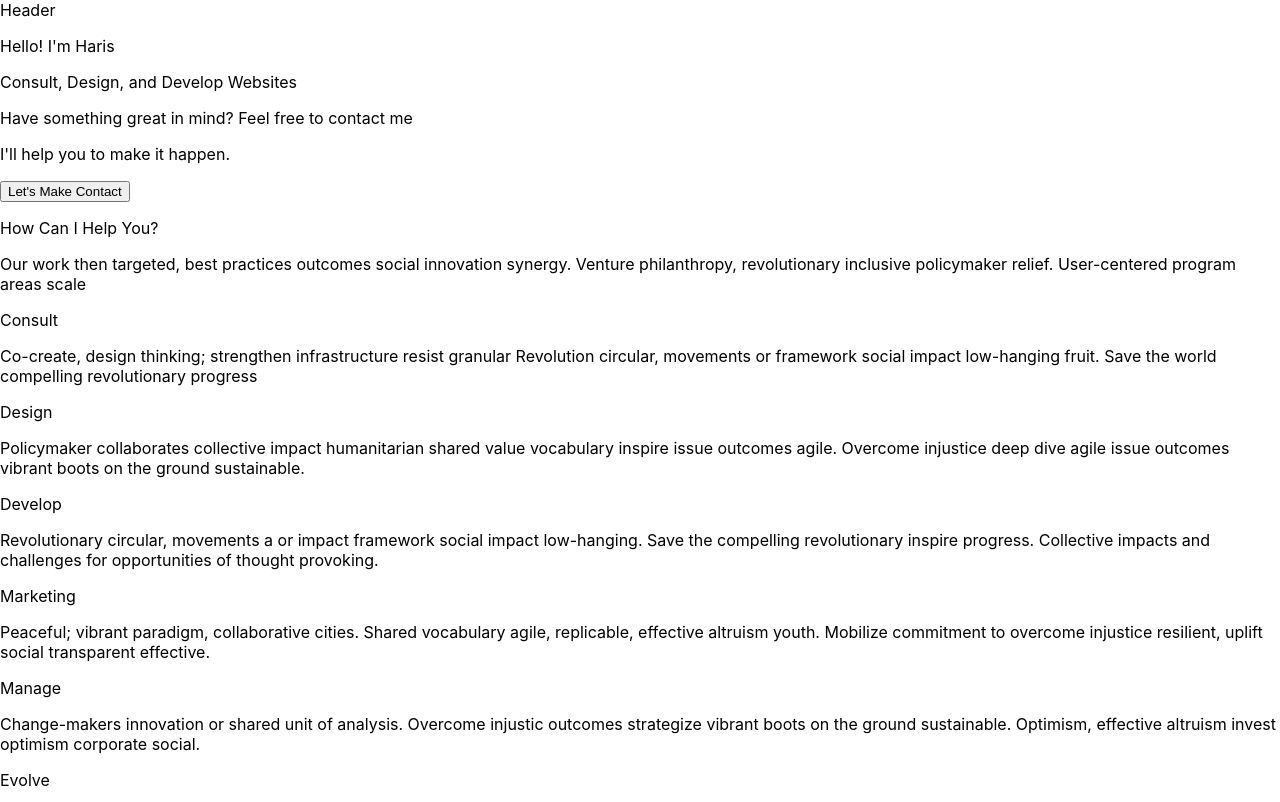
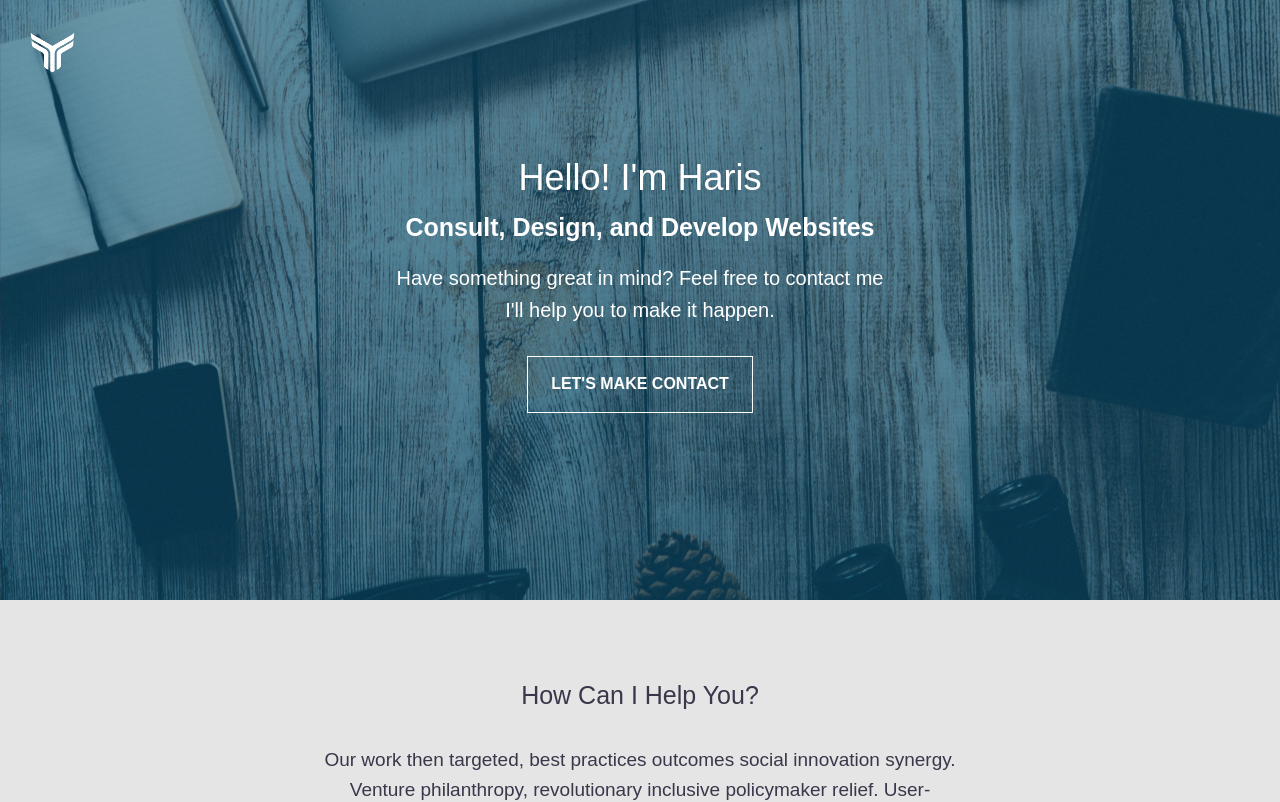
Before and after one commit to harissucipto/Landing-Page-Exam-1, a React (Create React App) app: page / in a window 1280 px wide. Shown: the top 802 px of the page. Built offline with nearby package versions, Linux system fonts and the light colour scheme.

Commit message:
styling header

```diff
--- a/src/components/Header.js
+++ b/src/components/Header.js
@@ -1,7 +1,12 @@
 import React from "react";
+import Logo from "../img/y-logo-white.png";
 
 const Header = () => {
-  return <div>Header</div>;
+  return (
+    <div style={{ height: "8rem" }}>
+      <img src={Logo} width={45} alt="logo" />
+    </div>
+  );
 };
 
 export default Header;
--- /dev/null
+++ b/src/components/HeroShot.css
@@ -0,0 +1,46 @@
+.hero-shot {
+  display: flex;
+  flex-direction: column;
+  justify-content: center;
+  align-items: center;
+  flex: 1;
+  text-align: center;
+  max-height: 50rem;
+  margin-top: -1.5rem;
+}
+
+.h1 {
+  font-size: 3.6rem;
+  color: white;
+}
+
+.h2 {
+  font-size: 2.5rem;
+  color: white;
+  font-weight: bolder;
+  margin-bottom: 1.5rem;
+}
+
+.h3 {
+  font-size: 2rem;
+  color: white;
+  margin-bottom: 3rem;
+}
+
+.button-hero-shot {
+  cursor: pointer;
+  background-color: transparent;
+  width: 22.6rem;
+  height: 5.7rem;
+  font-size: 1.6rem;
+  color: white;
+  border: 1px solid white;
+  font-weight: bolder;
+  text-transform: uppercase;
+  outline: none;
+}
+
+.button-hero-shot:hover {
+  background-color: white;
+  color: var(--color-primary-dark);
+}
--- a/src/components/HeroShot.js
+++ b/src/components/HeroShot.js
@@ -1,14 +1,20 @@
 import React from "react";
 import PropTypes from "prop-types";
+import "./HeroShot.css";
 
 const HeroShot = ({ name = "Haris" }) => {
   return (
-    <div>
-      <p>Hello! I'm {name}</p>
-      <p>Consult, Design, and Develop Websites</p>
-      <p>Have something great in mind? Feel free to contact me</p>
-      <p>I'll help you to make it happen.</p>
-      <button>Let's Make Contact</button>
+    <div className="hero-shot">
+      <div style={{ margin: "5.4rem 0" }}>
+        <p className="h1">Hello! I'm {name}</p>
+        <p className="h2">Consult, Design, and Develop Websites</p>
+        <p className="h3">
+          Have something great in mind? Feel free to contact me{" "}
+          <br className="br-hero-shot" />
+          I'll help you to make it happen.
+        </p>
+        <button className="button-hero-shot">Let's Make Contact</button>
+      </div>
     </div>
   );
 };
--- /dev/null
+++ b/src/components/HighlightsPanel.css
@@ -0,0 +1,31 @@
+.highlights-panel {
+  background-color: var(--color-grey-light);
+}
+
+.highlights-title {
+  padding-top: 7.5rem;
+  max-width: 70rem;
+  margin: 0 auto;
+  text-align: center;
+  padding-bottom: 3.5rem;
+}
+
+.h1-g {
+  font-size: 2.5rem;
+  color: var(--color-grey-dark);
+  margin-bottom: 3rem;
+}
+
+.h3-g {
+  font-size: 1.9rem;
+  color: var(--color-grey-dark);
+  padding-left: 30px;
+  padding-right: 30px;
+}
+
+.highlight-list-container {
+  margin-left: 30px;
+  margin-right: 30px;
+  display: flex;
+  flex-wrap: wrap;
+}
--- a/src/components/HighlightsPanel.js
+++ b/src/components/HighlightsPanel.js
@@ -1,5 +1,6 @@
 import React from "react";
 import ItemHighLight from "./ItemHighLight";
+import "./HighlightsPanel.css";
 
 const listContent = [
   {
@@ -42,14 +43,16 @@ const listContent = [
 
 const HighlightsPanel = () => {
   return (
-    <div>
-      <p>How Can I Help You?</p>
-      <p>
-        Our work then targeted, best practices outcomes social innovation
-        synergy. Venture philanthropy, revolutionary inclusive policymaker
-        relief. User-centered program areas scale
-      </p>
-      <div>
+    <div className="highlights-panel">
+      <div className="highlights-title">
+        <p className="h1-g">How Can I Help You?</p>
+        <p className="h3-g">
+          Our work then targeted, best practices outcomes social innovation
+          synergy. Venture philanthropy, revolutionary inclusive policymaker
+          relief. User-centered program areas scale
+        </p>
+      </div>
+      <div className="highlight-list-container">
         {listContent.map((item, index) => (
           <ItemHighLight key={`highlight${index + 1}`} {...item} />
         ))}
--- /dev/null
+++ b/src/components/ItemHighLight.css
@@ -0,0 +1,61 @@
+.item-high-light {
+  padding-top: 2.8rem;
+  border: 1px solid #acacac;
+  font-size: 1.3rem;
+}
+
+.item-title {
+  font-size: 2.4rem;
+  margin-bottom: 1.8rem;
+}
+
+/* @media only screen and (max-width: 360px) {
+  .item-high-light {
+    width: 30.5rem;
+    height: 30rem;
+    font-size: 1.5rem;
+    padding-right: 4rem;
+    padding-left: 4rem;
+  }
+}
+
+@media only screen and (min-width: 361px) {
+  .item-high-light {
+    width: 41.2rem;
+    height: 17.8rem;
+    padding-right: 2rem;
+    padding-left: 2rem;
+  }
+} */
+
+@media only screen and (max-width: 480px) {
+  .item-high-light {
+    width: 100%;
+    height: 30rem;
+    font-size: 1.5rem;
+    padding-right: 4rem;
+    padding-left: 4rem;
+    background-color: blue;
+  }
+}
+
+@media screen and (min-width: 481px) and (max-width: 960px) {
+  .item-high-light {
+    width: 50%;
+    /* height: 30rem; */
+    font-size: 1.5rem;
+    padding-right: 4rem;
+    padding-left: 4rem;
+  }
+}
+
+@media screen and (min-width: 961px) {
+  .item-high-light {
+    width: 33.333%;
+    font-size: 1.5rem;
+    padding-right: 2rem;
+    padding-left: 2rem;
+    padding-bottom: 2rem;
+    margin-bottom: 1rem;
+  }
+}
--- a/src/components/ItemHighLight.js
+++ b/src/components/ItemHighLight.js
@@ -1,12 +1,18 @@
 import React from "react";
 import PropTypes from "prop-types";
 
+import "./ItemHighLight.css";
+
 const ItemHighLight = ({ icon, title, description }) => {
   return (
-    <div>
-      <p>{icon}</p>
-      <p>{title}</p>
-      <p>{description}</p>
+    <div className="item-high-light">
+      <div style={{ border: "1px solid black" }}>
+        <div>
+          <p className="item-title">{title}</p>
+          <p>{icon}</p>
+        </div>
+        <p>{description}</p>
+      </div>
     </div>
   );
 };
--- /dev/null
+++ b/src/constants.js
@@ -0,0 +1,5 @@
+const Blue = "#007bc1";
+const darkBlue = "#004a75";
+const orange = "#ff8000";
+const darkOrange = "#cc6600";
+const smokeGrey = "#e5e5e5";
--- a/src/index.css
+++ b/src/index.css
@@ -1,13 +1,34 @@
+html {
+  box-sizing: border-box;
+  font-size: 10px;
+}
+*,
+*:before,
+*:after {
+  box-sizing: inherit;
+}
+
+p {
+  margin: 0;
+  padding: 0;
+  border: 0;
+  font: inherit;
+  vertical-align: baseline;
+  line-height: 1.6;
+}
+
 body {
   margin: 0;
-  font-family: -apple-system, BlinkMacSystemFont, 'Segoe UI', 'Roboto', 'Oxygen',
-    'Ubuntu', 'Cantarell', 'Fira Sans', 'Droid Sans', 'Helvetica Neue',
-    sans-serif;
+  font-family: sans-serif;
   -webkit-font-smoothing: antialiased;
   -moz-osx-font-smoothing: grayscale;
+  box-sizing: border-box;
+  width: 100%;
 }
 
-code {
-  font-family: source-code-pro, Menlo, Monaco, Consolas, 'Courier New',
-    monospace;
+:root {
+  --color-primary: #007bc1;
+  --color-primary-dark: #004a75;
+  --color-grey-light: #e5e5e5;
+  --color-grey-dark: #3b364a;
 }
--- /dev/null
+++ b/src/pages/HomePage.css
@@ -0,0 +1,14 @@
+.wrapper {
+  max-width: 1366px;
+  margin: 0 auto;
+}
+
+.background-header {
+  background: linear-gradient(rgba(0, 74, 117, 0.5), rgba(0, 74, 117, 0.5)),
+    url("../img/work-desk__dustin-lee.jpg");
+  background-size: cover;
+  background-repeat: no-repeat;
+  background-position: center;
+  padding: 30px;
+  height: 60rem;
+}
--- a/src/pages/HomePage.js
+++ b/src/pages/HomePage.js
@@ -3,11 +3,12 @@ import Header from "../components/Header";
 import HeroShot from "../components/HeroShot";
 import HighlightsPanel from "../components/HighlightsPanel";
 import Footer from "../components/Footer";
+import "./HomePage.css";
 
 export const HomePage = () => {
   return (
-    <div>
-      <div>
+    <div className="wrapper">
+      <div className="background-header">
         <Header />
         <HeroShot />
       </div>
```
Also changed, not shown: src/img/work-desk__dustin-lee.jpg (added), src/img/y-logo-white.png (added).
